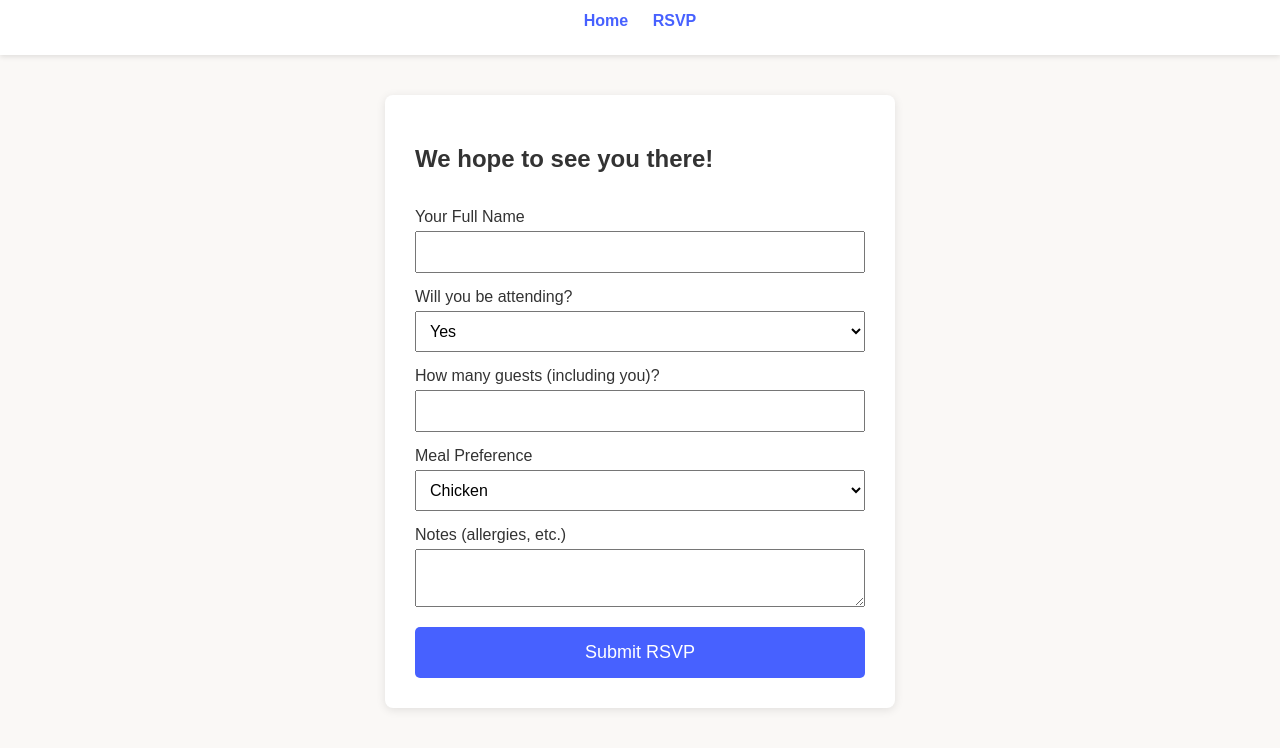
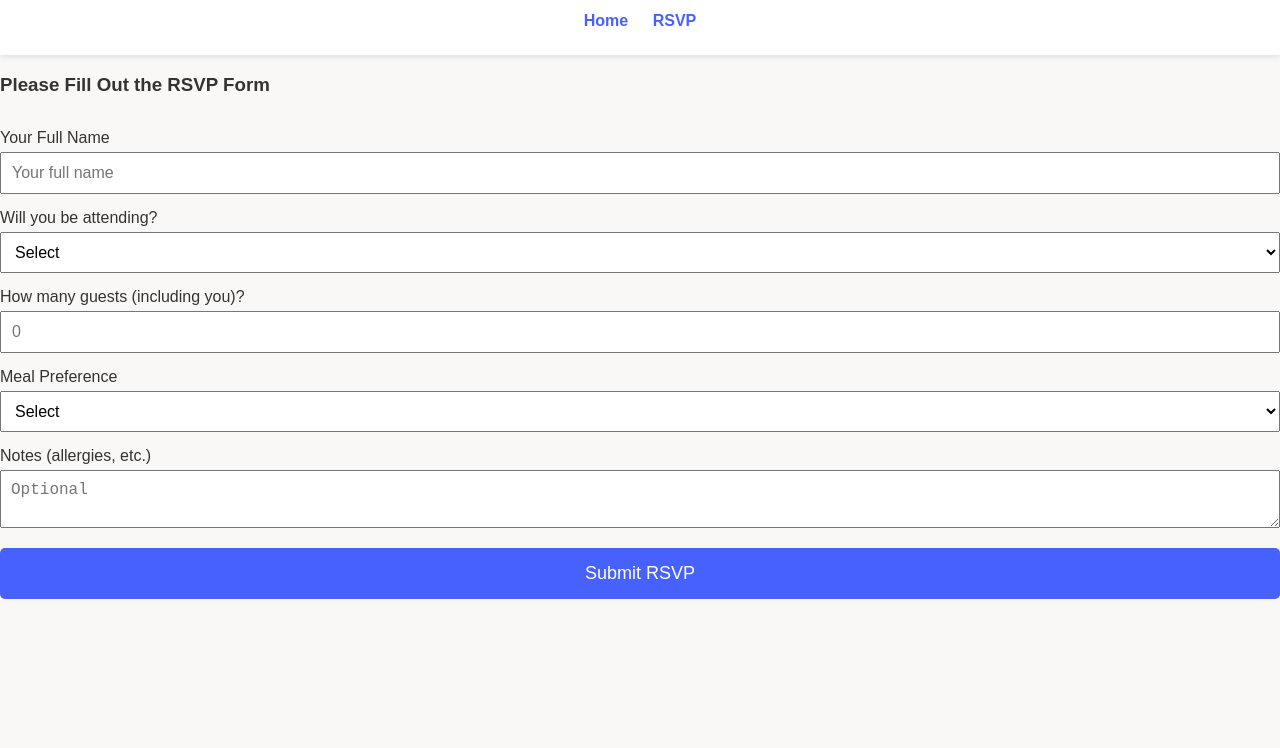
Before and after one commit to SirMagicMan/Wedding, a plain HTML site: page rsvp.html in a window 1280 px wide. Shown: the part 65-813 px from the top of the page. Drawn offline with Linux system fonts and the light colour scheme; a web font is replaced by a local one.

Commit message:
Update rsvp.html

```diff
--- a/rsvp.html
+++ b/rsvp.html
@@ -4,9 +4,18 @@
   <meta charset="UTF-8">
   <meta name="viewport" content="width=device-width, initial-scale=1.0">
   <title>RSVP — Lukas & Hannah</title>
+
+  <!-- Fonts -->
+  <link rel="preconnect" href="https://fonts.googleapis.com">
+  <link rel="preconnect" href="https://fonts.gstatic.com" crossorigin>
+  <link href="https://fonts.googleapis.com/css2?family=Delius+Swash+Caps&family=Vibur&display=swap" rel="stylesheet">
+
+  <!-- CSS -->
   <link rel="stylesheet" href="style.css">
 </head>
 <body>
+
+  <div class="container">
 
     <header>
       <h1>RSVP</h1>
@@ -16,38 +25,42 @@
       </nav>
     </header>
 
-  <section class="form-section">
-    <h2>We hope to see you there!</h2>
-
-    <form name="rsvp" method="POST" data-netlify="true" action="/success">
+    <section class="rsvp">
+      <h3>Please Fill Out the RSVP Form</h3>
+      <form name="rsvp" method="POST" data-netlify="true" netlify-honeypot="bot-field" action="success.html">
+        <!-- Netlify hidden fields -->
         <input type="hidden" name="form-name" value="rsvp">
+        <input type="hidden" name="bot-field">
 
         <label>Your Full Name</label>
-  <input type="text" name="name" required>
+        <input type="text" name="name" placeholder="Your full name" required>
 
         <label>Will you be attending?</label>
         <select name="attending" required>
+          <option value="">Select</option>
           <option value="Yes">Yes</option>
           <option value="No">No</option>
         </select>
 
         <label>How many guests (including you)?</label>
-  <input type="number" name="guests" min="0" max="20" required>
+        <input type="number" name="guests" min="0" max="20" placeholder="0" required>
 
         <label>Meal Preference</label>
         <select name="meal">
+          <option value="">Select</option>
           <option value="Chicken">Chicken</option>
           <option value="Beef">Beef</option>
           <option value="Vegetarian">Vegetarian</option>
         </select>
 
         <label>Notes (allergies, etc.)</label>
-  <textarea name="notes"></textarea>
+        <textarea name="notes" placeholder="Optional"></textarea>
 
-  <button type="submit">Submit RSVP</button>
+        <button type="submit" class="btn-submit">Submit RSVP</button>
       </form>
+    </section>
 
-  </section>
+  </div>
 
 </body>
 </html>
```
Lines whose indentation alone changed are shown as unchanged.
